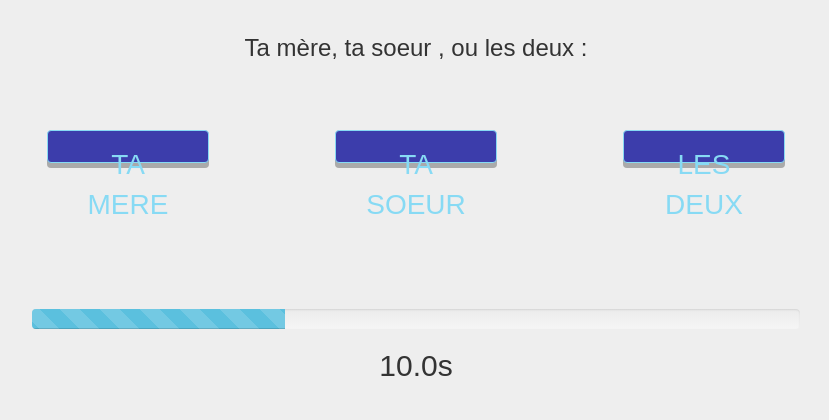
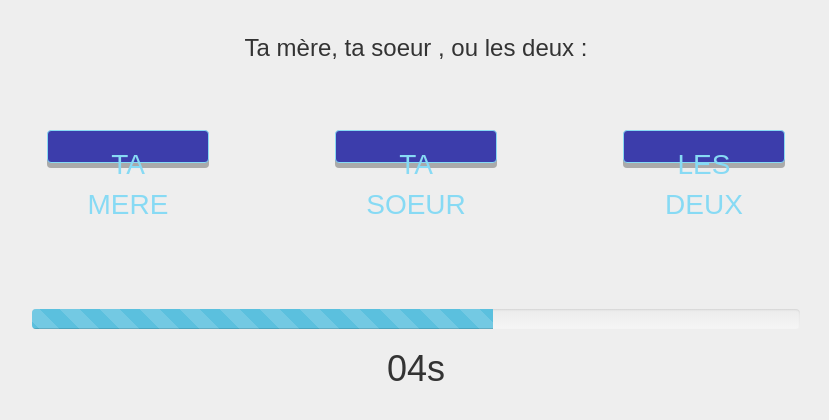
Before and after one commit to PapyRedstone/ProjetFinalCIR2, a PHP site: page /jeu.php in a window 1280 px wide; the page is wider, and only the part inside the window is pictured. Shown: the part 316-736 px from the top of that part, without its empty margins (224-1053 px from the left). Run offline with PHP 8.4, Linux system fonts and the light colour scheme.

Commit message:
Add files via upload

```diff
--- a/BQ/CSS/style.css
+++ b/BQ/CSS/style.css
@@ -207,19 +207,22 @@ hr{
   margin-left: 0%;
   text-align: center;
   height: 10%;
-  float:left;
+  float: left;
   margin-top: 0%;
   font-size: 20px;
   text-indent: 40%;
 }
 #ajoutQuestion{
+    float: right;
   width:47%;
   margin-left: 53%;
-
+text-decoration:none;
   height: 10%;
-  margin-top: 0%;
+  margin-top: -14.2%;
   font-size: 20px;
   text-align: center !important;
+margin-right: 0%;
+padding-left: 11%;
 
 
 }
@@ -320,10 +323,6 @@ font-size: 200%;
   margin-left: 20%;
   margin-right: 20%;
 }
-#timeur1{
-  width: 33%;
-
-}
 
 #retourmenu{
   height: 10%;
--- a/BQ/php/jeu.php
+++ b/BQ/php/jeu.php
@@ -63,12 +63,56 @@
   </div>
 
   <div class="progress" id="timeur0">
-<div class="progress-bar progress-bar-info progress-bar-striped active" role="progressbar" aria-valuenow="33" aria-valuemin="0" aria-valuemax="100" id="timeur1">
-<span class="sr-only">33% effectué </span>
+<div class="progress-bar progress-bar-info progress-bar-striped active" role="progressbar" aria-valuenow="60" aria-valuemin="0" aria-valuemax="100" style="width: 60%;">
+<span class="sr-only">60% effectué </span>
 
 </div>
 </div>
-<center><h2>10.0s</h2></center>
+<script language="JavaScript">
+
+                function t()
+                {
+            var compteur=document.getElementById('compteur');
+            s=duree;
+            m=0;h=0;
+            if(s<0)
+                        {
+                              //  compteur.innerHTML="terminé<br />"+"<a href=../php/jeu.php>continuer</a>"
+                              location.href="../php/jeu.php"
+            }
+                        else
+                        {
+                                if(s>59)
+                                {
+                                        m=Math.floor(s/60);
+                                        s=s-m*60
+                }
+                                if(m>59)
+                                {
+                                        h=Math.floor(m/60);
+                    m=m-h*60
+                                }
+                if(s<10)
+                                {
+                                        s="0"+s
+                }
+                if(m<10)
+                                {
+                    m="0"+m
+                }
+                  compteur.innerHTML=s+"s<br />"
+            }
+            duree=duree-1;
+            window.setTimeout("t();",999);
+
+        }
+
+                </script>
+                <h1><center><div id="compteur"></div></center></h1>
+                <script language="JavaScript">
+                        duree="10";
+                        t();
+                </script>
 
 </body>
 </html>
```
